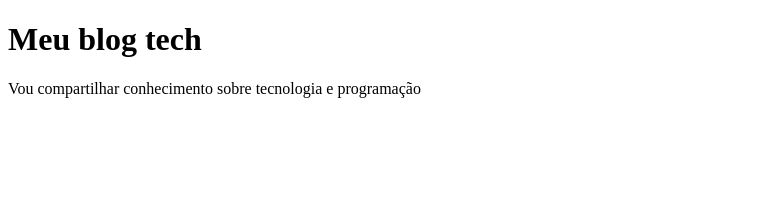
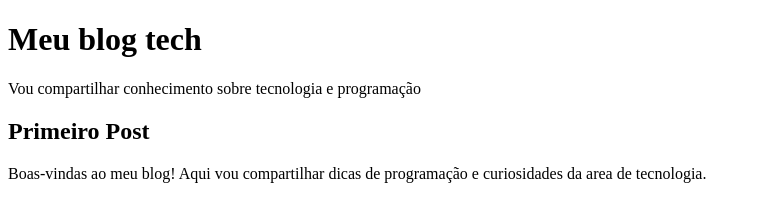
Before and after one commit to JAIROPEREIRA11/jairo-nova-pagina, a plain HTML site: page index.html in a window 1280 px wide. Shown: the whole page, without its empty margins (0-761 px from the left). Drawn offline with Linux system fonts and the light colour scheme.

Commit message:
atuallizar

```diff
--- a/index.html
+++ b/index.html
@@ -7,9 +7,13 @@
     <title>Document</title>
 </head>
 <body>
+<header>
 <h1>Meu blog tech</h1>
+<p>Vou compartilhar conhecimento sobre tecnologia e programação   </p>
+</header>
 
-<p>Vou compartilhar conhecimento sobre tecnologia e programação   </p>
+<h2>Primeiro Post</h2>
+<p>Boas-vindas ao meu blog! Aqui vou compartilhar dicas de programação e curiosidades da area de tecnologia.</p>
 
 </body>
 </html>
```
